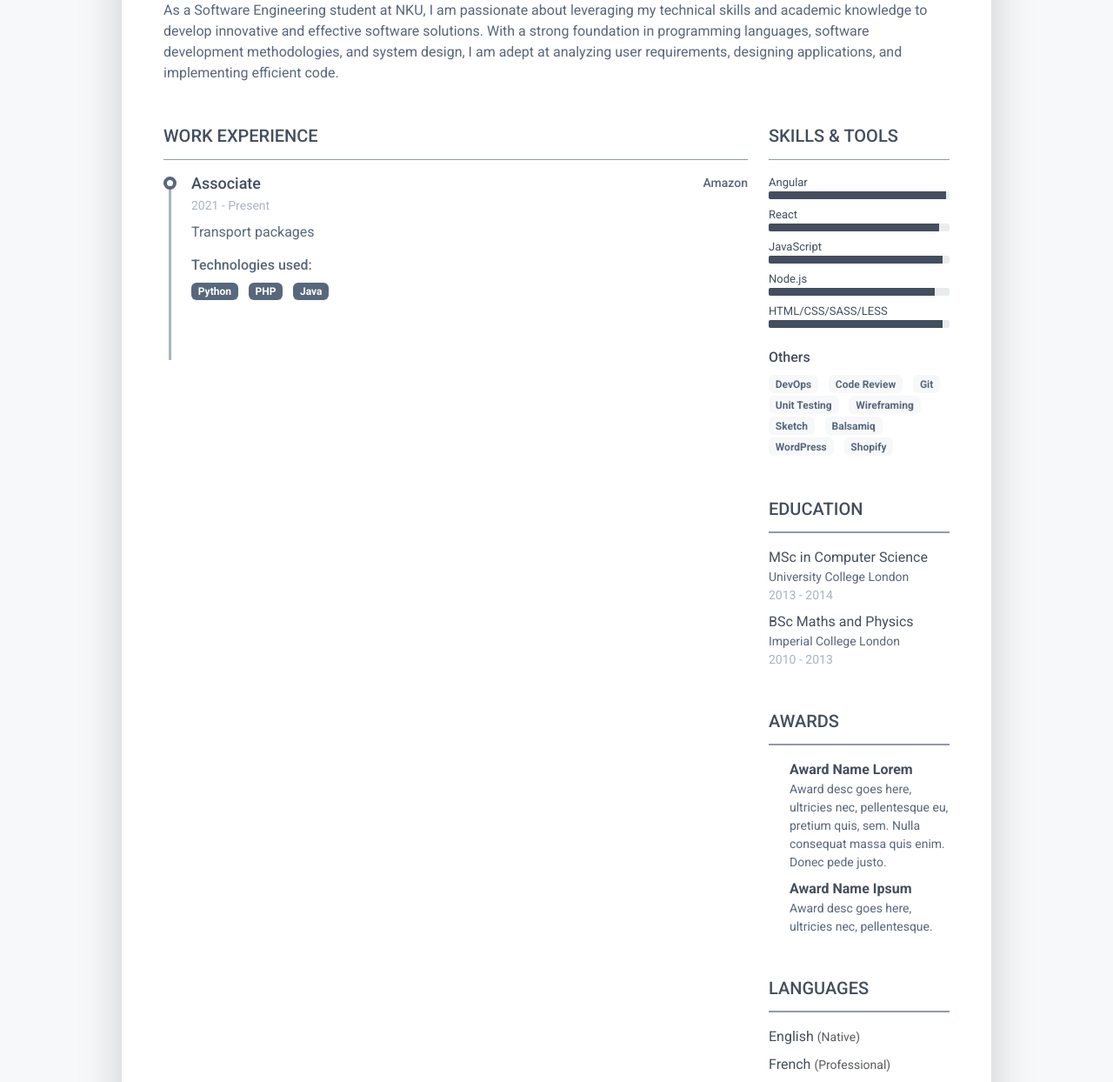
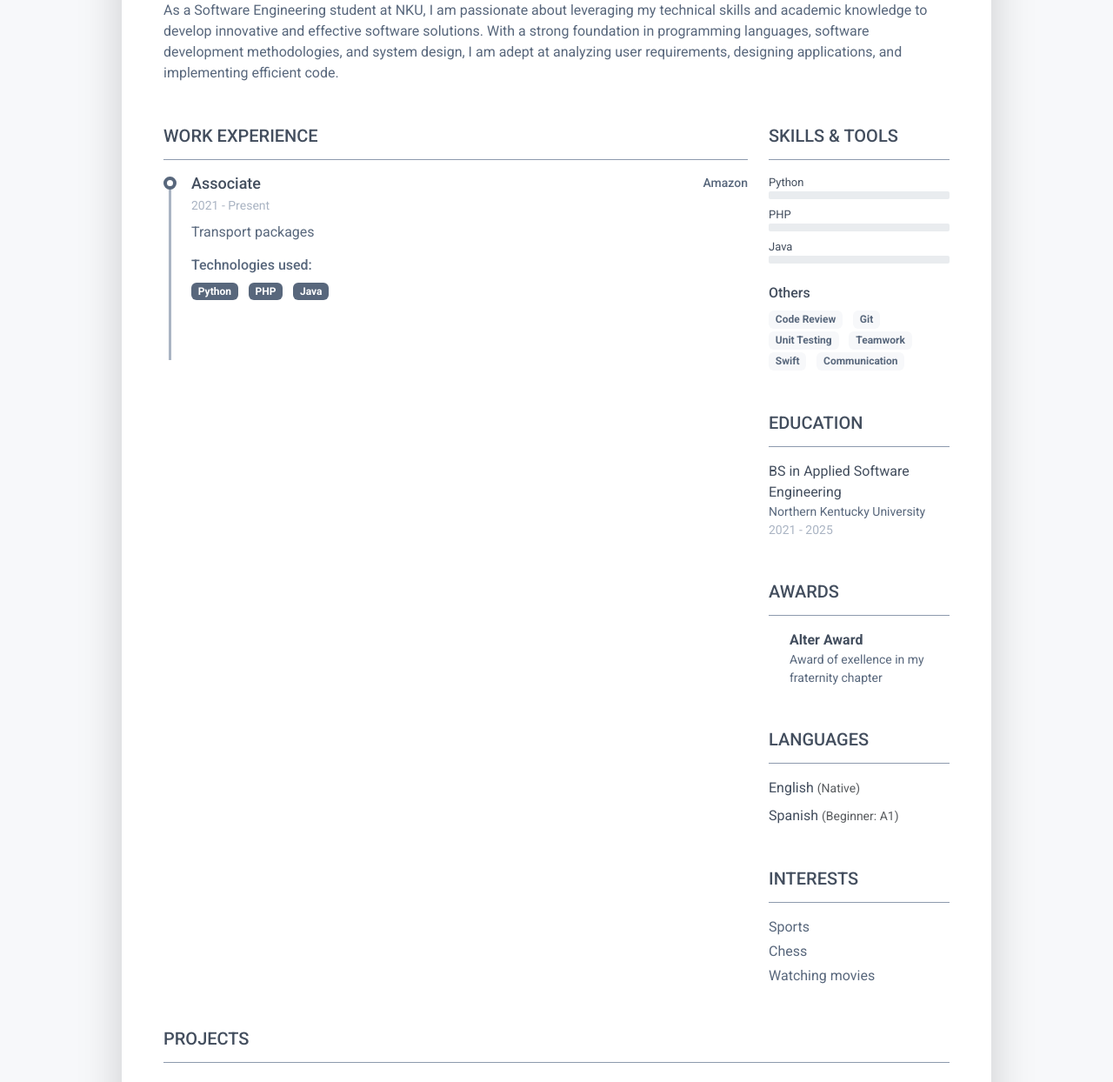
Before and after one commit to douglas1107/ASE230, a PHP site: page /detail.php in a window 1280 px wide. Shown: the part 416-1660 px from the top of the page at 87% size. Run offline with PHP 8.4, Linux system fonts and the light colour scheme; some libraries are stand-ins or nearby versions.

Commit message:
final touches

```diff
--- a/detail.php
+++ b/detail.php
@@ -25,6 +25,14 @@
             'PHP' => 94,
             'Java' => 96,
         ],
+		'other_skills' => [
+            'Code Review',
+            'Git',
+            'Unit Testing',
+            'Teamwork',
+            'Swift',
+            'Communication',
+        ],
         'education' => [
             [
                 'degree' => 'BS in Applied Software Engineering',
@@ -33,11 +41,11 @@
             ],
         ],
         'awards' => [
-            'Award 1' => '',
-            'Award 2' => ''
+            'Alter Award' => 'Award of exellence in my fraternity chapter',
         ],
         'languages' => [
             'English' => 'Native',
+			'Spanish' => 'Beginner: A1',
         ],
         'interests' => ['Sports', 'Chess', 'Watching movies'],
         'projects' => [
@@ -74,6 +82,17 @@
             'Organization' => 94,
             'Problem Response' => 96,
         ],
+		'other_skills' => [
+            'DevOps',
+            'Code Review',
+            'Git',
+            'Unit Testing',
+            'Wireframing',
+            'Sketch',
+            'Balsamiq',
+            'WordPress',
+            'Shopify'
+        ],
         'education' => [
             [
                 'degree' => 'Bachelor of Science - Cybersecurity',
@@ -98,33 +117,44 @@
         ]
     ],
 	[
-        'id' => 0,
-        'name' => '',
+        'id' => 3,
+        'name' => 'Camden Bohanan',
         'image' => 'assets/images/profile.jpg',
-        'title' => '',
-        'email' => '',
-        'phone' => '',
-        'linkedin' => '',
-        'github' => '',
-        'website' => '',
-        'summary' => '',
+        'title' => 'Junior Developer',
+        'email' => 'bohananco@gmail.com',
+        'phone' => '859-753-4122',
+        'linkedin' => 'https://www.linkedin.com/feed/?trk=guest_homepage-basic_nav-header-signin',
+        'github' => 'https://github.com/CamdenBohanan',
+        'website' => 'cb.com',
+        'summary' => 'I graduated as part of the class of 2021 from Woodford County High School. I have attended Northern Kentucky University for four years, where I pursued a double major in Software Engineering and Digital Effects. I am experienced in programming languages such as Python and Java. Additionally, I have expertise in digital modeling software, including Blender and Maya, as well as proficiency with Adobe Photoshop and Adobe Illustrator.I have been a proud member of Theta Chi fraternity and the national Alpha-beta club in highschool.',
         'experience' => [
             [
-                'position' => '',
-                'company' => '',
-                'time' => '',
+                'position' => 'Production Assistant',
+                'company' => 'Oak & Moore',
+                'time' => '2023',
                 'description' => '',
-                'technologies' => ['', '', '']
+                'technologies' => ['HTML', 'Maya', 'Blender']
             ],
         ],
         'skills' => [
             ' ' => 98,
         ],
+		 'other_skills' => [
+            'DevOps',
+            'Code Review',
+            'Git',
+            'Unit Testing',
+            'Wireframing',
+            'Sketch',
+            'Balsamiq',
+            'WordPress',
+            'Shopify'
+        ],
         'education' => [
             [
-                'degree' => '',
-                'institution' => '',
-                'time' => ''
+                'degree' => 'BS Software Engineering',
+                'institution' => 'Northern Kentucky University',
+                'time' => '2021-2026'
             ],
         ],
         'awards' => [
@@ -134,15 +164,75 @@
         'languages' => [
             'English' => '',
         ],
-        'interests' => ['', '', ''],
+        'interests' => ['Painting', 'Hiking', 'Reading'],
         'projects' => [
             [
-                'title' => '',
-                'description' => '',
-                'link' => ''
+                'title' => 'Road to Iowa',
+                "description' => 'In Roads to Iowa, a rebellious punk star and an up-and-coming hip-hop artist are forced to team up for a cross-country journey to Iowa. Along the way, they must navigate their clashing personalities and musical styles while facing eccentric fans, unexpected detours, and wild adventures. As they travel from city to city, they discover each other's worlds and find common ground. Will their road trip end in harmony, or will their differences derail their journey?",
+                'link' => 'RTI.com'
             ],
         ]
     ],
+	[
+	'id' => 4,
+	'name' => 'Mith Sah',
+	'image' => 'assets/images/profile.jpg',
+	'title' => 'Software Developer',
+	'email' => 'sahm1@nku.edu',
+	'phone' => '859-628-1803',
+	'linkedin' => 'https://www.linkedin.com/in/mithsah/',
+	'github' => 'https://github.com/Mithsah1325',
+	'website' => 'http://mithleshsah.tech/',
+	'summary' => 'Northern Kentucky University, Highland Heights, Kentucky: Aug. 2022 to present. Undergraduate in Cyber Security and minoring in Computer Science, GPA 3.34/4.0. Courses: Database Design, Object Oriented Programming, Data Structure & Algorithm, Unix System, Server-Side Programming, Software Design & Architecture. Awards/Honors: International Merit Scholarship, Dean’s List, EDGE award.',
+	'experience' => [
+		[
+			'position' => 'CIS Web Developer',
+			'company' => 'NKU',
+			'time' => '',
+			'description' => '',
+			'technologies' => ['', '', '']
+		],
+	],
+	'skills' => [
+		'Python' => 98,
+		'PHP' => 94,
+		'Java' => 96,
+	],
+	'other_skills' => [
+		'DevOps',
+		'Code Review',
+		'Git',
+		'Unit Testing',
+		'Wireframing',
+		'Sketch',
+		'Balsamiq',
+		'WordPress',
+		'Shopify'
+	],
+	'education' => [
+		[
+			'degree' => 'BS in Cybersecurity',
+			'institution' => 'Northern Kentucky University',
+			'time' => '2022 - 2026'
+		],
+	],
+	'awards' => [
+		'Award 1' => '',
+		'Award 2' => ''
+	],
+	'languages' => [
+		'English' => 'Intermediate',
+	],
+	'interests' => ['Sports', 'Hiking', 'Watching movies'],
+	'projects' => [
+		[
+			'title' => 'Project 1',
+			'description' => 'Brief description of Project 1',
+			'link' => 'project1-link'
+		],
+	]
+],
+
 
 ];
 $id = isset($_GET['id']) ? intval($_GET['id']) : 0;
@@ -254,51 +344,19 @@
 						    <div class="resume-section-content">
 						        <div class="resume-skill-item">
 							        <ul class="list-unstyled mb-4">
+									<?php foreach ($member['skills'] as $skill => $level): ?>
 								        <li class="mb-2">
-								            <div class="resume-skill-name">Angular</div>
+								            <div class="resume-skill-name"><?= htmlspecialchars($skill); ?></div>
 									        <div class="progress resume-progress">
-											    <div class="progress-bar theme-progress-bar-dark" role="progressbar" style="width: 98%" aria-valuenow="25" aria-valuemin="0" aria-valuemax="100"></div>
-											</div>
-								        </li>
-								        <li class="mb-2">
-								            <div class="resume-skill-name">React</div>
-									        <div class="progress resume-progress">
-											    <div class="progress-bar theme-progress-bar-dark" role="progressbar" style="width: 94%" aria-valuenow="25" aria-valuemin="0" aria-valuemax="100"></div>
-											</div>
-								        </li>
-								        <li class="mb-2">
-								            <div class="resume-skill-name">JavaScript</div>
-									        <div class="progress resume-progress">
-											    <div class="progress-bar theme-progress-bar-dark" role="progressbar" style="width: 96%" aria-valuenow="25" aria-valuemin="0" aria-valuemax="100"></div>
-											</div>
-								        </li>
-
-								        <li class="mb-2">
-								            <div class="resume-skill-name">Node.js</div>
-									        <div class="progress resume-progress">
-											    <div class="progress-bar theme-progress-bar-dark" role="progressbar" style="width: 92%" aria-valuenow="25" aria-valuemin="0" aria-valuemax="100"></div>
-											</div>
-								        </li>
-								        <li class="mb-2">
-								            <div class="resume-skill-name">HTML/CSS/SASS/LESS</div>
-									        <div class="progress resume-progress">
-											    <div class="progress-bar theme-progress-bar-dark" role="progressbar" style="width: 96%" aria-valuenow="25" aria-valuemin="0" aria-valuemax="100"></div>
-											</div>
-								        </li>
+										<?php endforeach; ?>
 							        </ul>
 						        </div><!--//resume-skill-item-->
 						        <div class="resume-skill-item">
 						            <h4 class="resume-skills-cat font-weight-bold">Others</h4>
 						            <ul class="list-inline">
-							            <li class="list-inline-item"><span class="badge badge-light">DevOps</span></li>
-							            <li class="list-inline-item"><span class="badge badge-light">Code Review</span></li>
-							            <li class="list-inline-item"><span class="badge badge-light">Git</span></li>
-							            <li class="list-inline-item"><span class="badge badge-light">Unit Testing</span></li>
-							            <li class="list-inline-item"><span class="badge badge-light">Wireframing</span></li>
-							            <li class="list-inline-item"><span class="badge badge-light">Sketch</span></li>
-							            <li class="list-inline-item"><span class="badge badge-light">Balsamiq</span></li>
-							            <li class="list-inline-item"><span class="badge badge-light">WordPress</span></li>
-							            <li class="list-inline-item"><span class="badge badge-light">Shopify</span></li>
+									<?php foreach ($member['other_skills'] as $skill): ?>
+							            <li class="list-inline-item"><span class="badge badge-light"><?= htmlspecialchars($skill); ?></span></li>
+										<?php endforeach; ?>
 						            </ul>
 						        </div><!--//resume-skill-item-->
 						    </div><!--resume-section-content-->
@@ -307,16 +365,13 @@
 						    <h2 class="resume-section-title text-uppercase font-weight-bold pb-3 mb-3">Education</h2>
 						    <div class="resume-section-content">
 							    <ul class="list-unstyled">
+								<?php foreach ($member['education'] as $edu): ?>
 								    <li class="mb-2">
-								        <div class="resume-degree font-weight-bold">MSc in Computer Science</div>
-								        <div class="resume-degree-org">University College London</div>
-								        <div class="resume-degree-time">2013 - 2014</div>
+								        <div class="resume-degree font-weight-bold"><?= htmlspecialchars($edu['degree']); ?></div>
+								        <div class="resume-degree-org"><?= htmlspecialchars($edu['institution']); ?></div>
+								        <div class="resume-degree-time"><?= htmlspecialchars($edu['time']); ?></div>
 								    </li>
-								    <li>
-								        <div class="resume-degree font-weight-bold">BSc Maths and Physics</div>
-								        <div class="resume-degree-org">Imperial College London</div>
-								        <div class="resume-degree-time">2010 - 2013</div>
-								    </li>
+									<?php endforeach; ?>
 							    </ul>
 						    </div>
 					    </section><!--//education-section-->
@@ -324,16 +379,13 @@
 						    <h2 class="resume-section-title text-uppercase font-weight-bold pb-3 mb-3">Awards</h2>
 						    <div class="resume-section-content">
 							    <ul class="list-unstyled resume-awards-list">
+								<?php foreach ($member['awards'] as $award => $desc): ?>
 								    <li class="mb-2 ps-4 position-relative">
 								        <i class="resume-award-icon fas fa-trophy position-absolute" data-fa-transform="shrink-2"></i>
-								        <div class="resume-award-name">Award Name Lorem</div>
-								        <div class="resume-award-desc">Award desc goes here, ultricies nec, pellentesque eu, pretium quis, sem. Nulla consequat massa quis enim. Donec pede justo.</div>
+								        <div class="resume-award-name"><?= htmlspecialchars($award); ?></div>
+								        <div class="resume-award-desc"><?= htmlspecialchars($desc); ?></div>
 								    </li>
-								    <li class="mb-0 ps-4 position-relative">
-								        <i class="resume-award-icon fas fa-trophy position-absolute" data-fa-transform="shrink-2"></i>
-								        <div class="resume-award-name">Award Name Ipsum</div>
-								        <div class="resume-award-desc">Award desc goes here, ultricies nec, pellentesque.</div>
-								    </li>
+									<?php endforeach; ?>
 							    </ul>
 						    </div>
 					    </section><!--//interests-section-->
@@ -341,9 +393,9 @@
 						    <h2 class="resume-section-title text-uppercase font-weight-bold pb-3 mb-3">Languages</h2>
 						    <div class="resume-section-content">
 							    <ul class="list-unstyled resume-lang-list">
-								    <li class="mb-2"><span class="resume-lang-name font-weight-bold">English</span> <small class="text-muted font-weight-normal">(Native)</small></li>
-								    <li class="mb-2 align-middle"><span class="resume-lang-name font-weight-bold">French</span> <small class="text-muted font-weight-normal">(Professional)</small></li>
-								    <li><span class="resume-lang-name font-weight-bold">Spanish</span> <small class="text-muted font-weight-normal">(Professional)</small></li>
+								<?php foreach ($member['languages'] as $language => $proficiency): ?>
+								    <li class="mb-2"><span class="resume-lang-name font-weight-bold"><?= htmlspecialchars($language); ?></span> <small class="text-muted font-weight-normal">(<?= htmlspecialchars($proficiency); ?>)</small></li>
+									<?php endforeach; ?>
 							    </ul>
 						    </div>
 					    </section><!--//language-section-->
@@ -351,9 +403,9 @@
 						    <h2 class="resume-section-title text-uppercase font-weight-bold pb-3 mb-3">Interests</h2>
 						    <div class="resume-section-content">
 							    <ul class="list-unstyled">
-								    <li class="mb-1">Climbing</li>
-								    <li class="mb-1">Snowboarding</li>
-								    <li class="mb-1">Cooking</li>
+								<?php foreach ($member['interests'] as $interest): ?>
+								    <li class="mb-1"><?= htmlspecialchars($interest); ?></li>
+									<?php endforeach; ?>
 							    </ul>
 						    </div>
 					    </section><!--//interests-section-->
@@ -363,41 +415,21 @@
 				<section class="resume-section experience-section mb-5">
 					<h2 class="resume-section-title text-uppercase font-weight-bold pb-3 mb-3">Projects</h2>
 					<div class="row mt-4">
+					<?php foreach ($member['projects'] as $project): ?>
 						<div class="col-md-4">
 							<div class="card">
 								<img src="path-to-project-image1.jpg" alt="Project 1" class="card-img-top">
 								<div class="card-body">
-									<h5 class="card-title">Project 1</h5>
-									<p class="card-text">Brief description of Project 1.</p>
-									<a href="btn btn-outline-primary" href="#">Go to link</a>
+									<h5 class="card-title"><?= htmlspecialchars($project['title']); ?></h5>
+									<p class="card-text"><?= htmlspecialchars($project['description']); ?></p>
+									<a href="btn btn-outline-primary" href="<?= htmlspecialchars($project['link']); ?>"></a>
 								</div>
 							</div>
 						</div>
-						<div class="col-md-4">
-							<div class="card">
-								<img src="path-to-project-image2.jpg" alt="Project 2" class="card-img-top">
-								<div class="card-body">
-									<h5 class="card-title">Project 2</h5>
-									<p class="card-text">Brief description of Project 2.</p>
-									<a href="btn btn-outline-primary" href="#">Go to link</a>
-								</div>
-							</div>
-						</div>
-						<div class="col-md-4">
-							<div class="card">
-								<img src="path-to-project-image3.jpg" alt="Project 3" class="card-img-top">
-								<div class="card-body">
-									<h5 class="card-title">Project 3</h5>
-									<p class="card-text">Brief description of Project 3.</p>
-									<a href="btn btn-outline-primary" href="#">Go to link</a>
-								</div>
-							</div>
-						</div>
+						<?php endforeach; ?>
 					</div>
 				</section><!--//projects-section-->
 		    </div><!--//resume-body-->
-
-
 	    </div>
     </article>
 
```
Also changed, not shown: index.php (+91 -2 lines), README.md.
